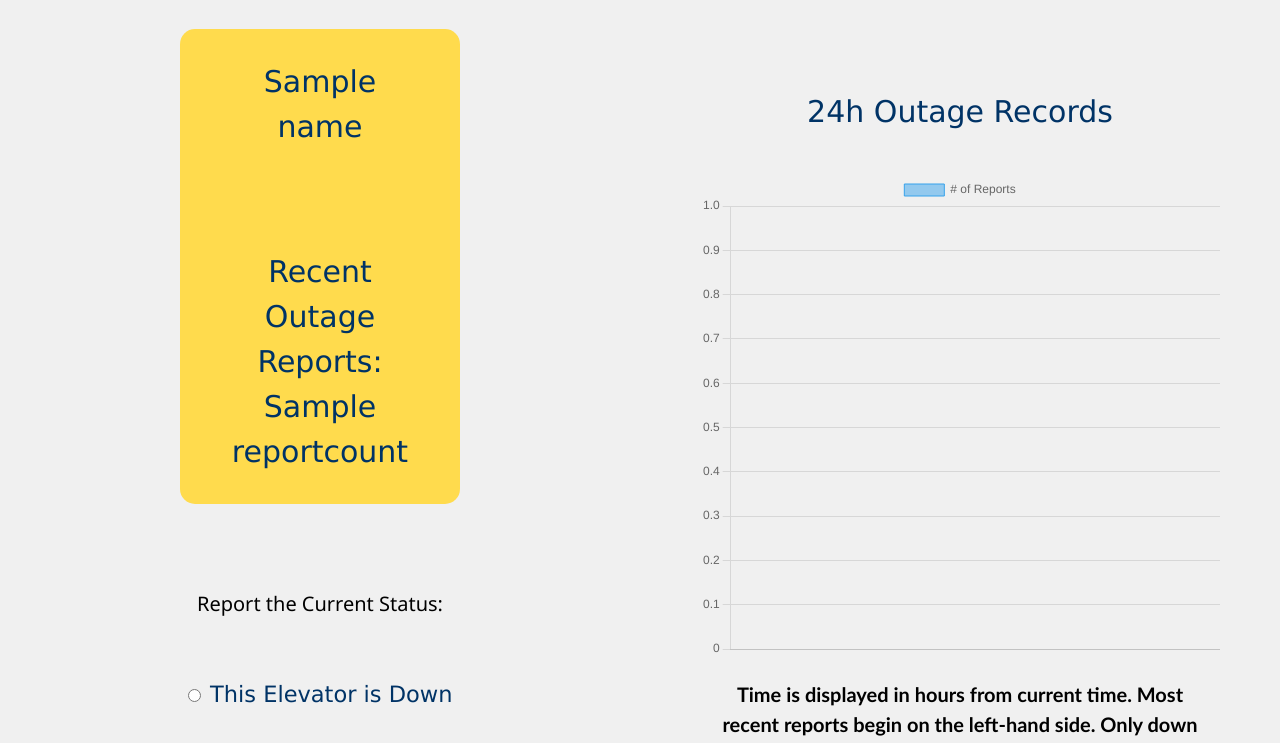
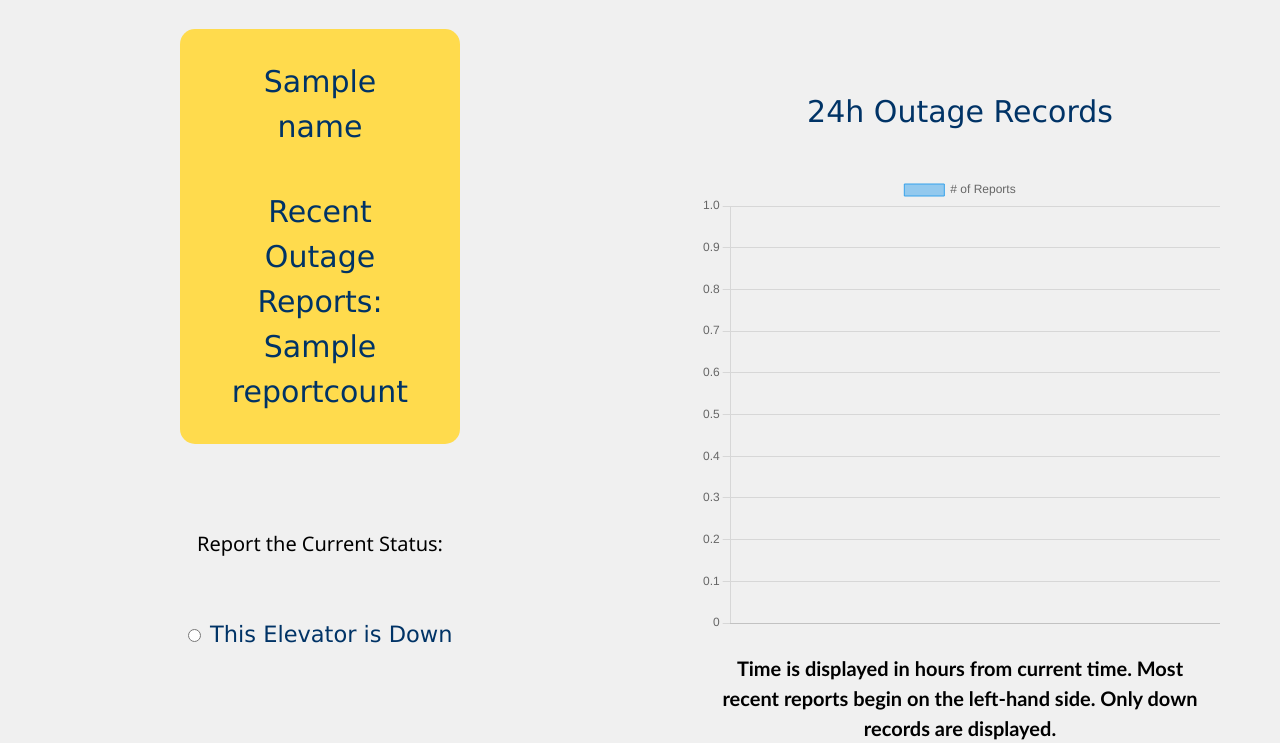
Before and after one commit to rachael2016/UR-Web-Hub, a Flask app: template templates/downdetector.html in a window 1280 px wide. Shown: the part 341-1084 px from the top of the page. Run offline with Flask 2, Linux system fonts and the light colour scheme; the template is opened without the code that fills it: values that come from a table or form of the project are taken from there, most other values are stand-ins (such as "Sample title", 1, 10 or a date in 2020); some libraries are stand-ins or nearby versions.

Commit message:
fixing padding

```diff
--- a/templates/downdetector.html
+++ b/templates/downdetector.html
@@ -40,11 +40,6 @@
         text-align: center;
     }
 
-    .highlight h3 {
-        padding-top: 1em;
-        padding-bottom: 1em;
-    }
-
     label{
         font-size: 75%;
         color: #003366;
@@ -60,8 +55,8 @@
 <div style="display: flex;">
 <div class="one" style="flex: 1;">
     <div class="highlight">
-    <h3>{{ name }}</h3>
-    <h3>Recent Outage Reports: {{ reportcount }}</h3>
+    <h3 style="padding-top: 1em;">{{ name }}</h3>
+    <h3 style="padding-bottom: 1em;">Recent Outage Reports: {{ reportcount }}</h3>
 </div>
     </br>
 <h4>Report the Current Status:</h4>
```
